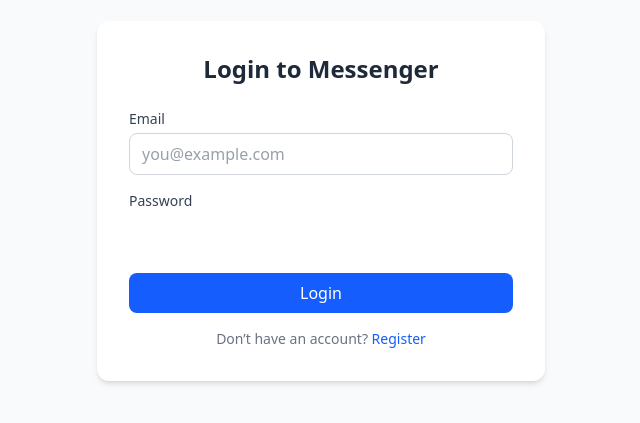
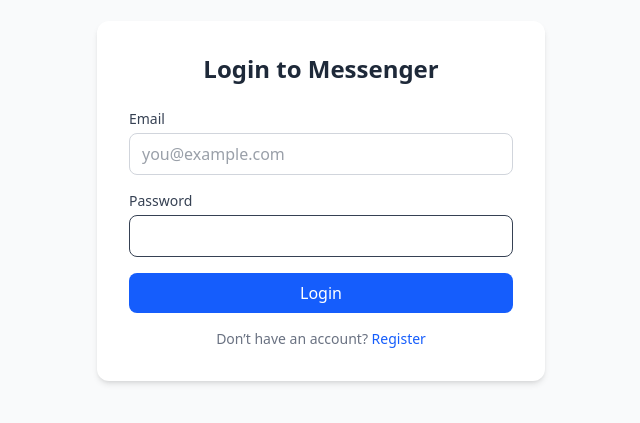
Before and after one commit to buboyskie26/JSocialFrontendProject, a React (Vite) app: page / in a window 1280 px wide. Shown: the part 199-622 px from the top of the page, without its empty margins (319-959 px from the left). Built offline with nearby package versions, Linux system fonts and the light colour scheme; no server answers.

Commit message:
Added registration and fix bugs v2

```diff
--- a/src/pages/LoginPage.tsx
+++ b/src/pages/LoginPage.tsx
@@ -80,7 +80,7 @@ export default function LoginPage() {
               value={password}
               onChange={(e) => setPassword(e.target.value)}
               required
-              className="mt-1 block w-full border border-gray-00 rounded-lg px-3 py-2 text-gray-00 focus:outline-none focus:ring-2 focus:ring-blue-500"
+              className="mt-1 block w-full border border-gray-700 rounded-lg px-3 py-2 text-gray-00 focus:outline-none focus:ring-2 focus:ring-blue-500"
               placeholder="••••••••"
             />
           </div>
```
